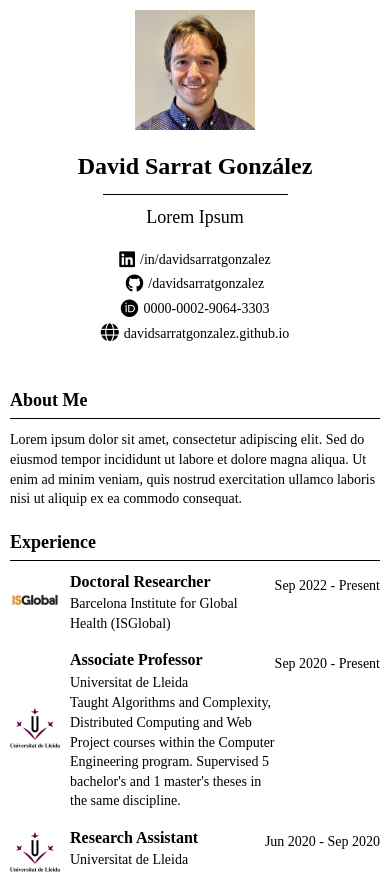
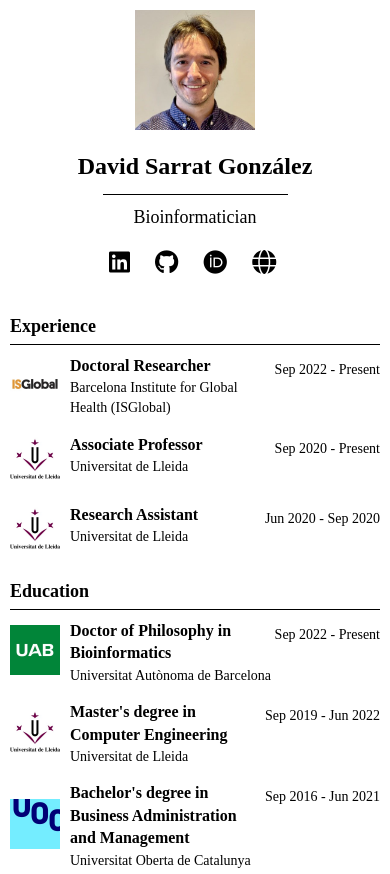
Before and after one commit to davidsarratgonzalez/davidsarratgonzalez.github.io, a React (Create React App) app: page / in a window 390 px wide. Shown: the top 874 px of the page. Built offline with nearby package versions, Linux system fonts and the light colour scheme.

Commit message:
style: responsive social links

```diff
--- a/src/App.css
+++ b/src/App.css
@@ -52,6 +52,7 @@ body {
   margin: 0 0 5px 0;
   font-size: 24px;
   font-weight: bold;
+  font-family: inherit; /* Asegura que la fuente sea la misma que el resto del documento */
 }
 
 .header-divider {
@@ -64,6 +65,7 @@ body {
 .header-subtitle {
   font-size: 18px;
   margin: 5px 0 0 0;
+  font-family: inherit; /* Asegura que la fuente sea la misma que el resto del documento */
 }
 
 .social-links-container {
@@ -201,7 +203,22 @@ a:hover {
   }
 
   .social-links {
+    flex-direction: row; /* Cambia la dirección a fila */
+    justify-content: center; /* Centra los iconos */
     align-items: center;
+  }
+
+  .social-links a {
+    margin: 0 10px; /* Ajusta el espaciado entre los iconos */
+    font-size: 24px; /* Ajusta el tamaño de los iconos */
+  }
+
+  .social-links i {
+    font-size: 24px; /* Ajusta el tamaño de los iconos */
+  }
+
+  .social-links a span {
+    display: none; /* Oculta el texto de los enlaces */
   }
 
   .entry {
--- a/src/components/About.js
+++ b/src/components/About.js
@@ -2,6 +2,10 @@ import React from 'react';
 import aboutData from '../data/about.json';
 
 function About() {
+  if (!aboutData.description) {
+    return null; // No renderiza nada si no hay descripción
+  }
+
   return (
     <section id="about">
       <h2>About Me</h2>
--- a/src/components/Header.js
+++ b/src/components/Header.js
@@ -22,16 +22,16 @@ function Header() {
         <div className="social-links-container">
           <div className="social-links">
             <a href="https://www.linkedin.com/in/davidsarratgonzalez" target="_blank" rel="noopener noreferrer">
-              <i className="fab fa-linkedin"></i> /in/davidsarratgonzalez
+              <i className="fab fa-linkedin"></i> <span>/in/davidsarratgonzalez</span>
             </a>
             <a href="https://github.com/davidsarratgonzalez" target="_blank" rel="noopener noreferrer">
-              <i className="fab fa-github"></i> /davidsarratgonzalez
+              <i className="fab fa-github"></i> <span>/davidsarratgonzalez</span>
             </a>
             <a href="https://orcid.org/0000-0002-9064-3303" target="_blank" rel="noopener noreferrer">
-              <i className="fab fa-orcid"></i> 0000-0002-9064-3303
+              <i className="fab fa-orcid"></i> <span>0000-0002-9064-3303</span>
             </a>
             <a href="https://davidsarratgonzalez.github.io" target="_blank" rel="noopener noreferrer">
-              <i className="fas fa-globe"></i> davidsarratgonzalez.github.io
+              <i className="fas fa-globe"></i> <span>davidsarratgonzalez.github.io</span>
             </a>
           </div>
         </div>
--- a/src/data/about.json
+++ b/src/data/about.json
@@ -1,6 +1,5 @@
 {
   "name": "David Sarrat González",
-  "title": "Lorem Ipsum",
-  "description": "Lorem ipsum dolor sit amet, consectetur adipiscing elit. Sed do eiusmod tempor incididunt ut labore et dolore magna aliqua. Ut enim ad minim veniam, quis nostrud exercitation ullamco laboris nisi ut aliquip ex ea commodo consequat.",
+  "title": "Bioinformatician",
   "profileImage": "david.jpeg"
 }
--- a/src/data/experience.json
+++ b/src/data/experience.json
@@ -4,7 +4,6 @@
     "company": "Barcelona Institute for Global Health (ISGlobal)",
     "startDate": "Sep 2022",
     "endDate": "Present",
-    "description": "",
     "logo": "isglobal.jpeg"
   },
   {
@@ -12,7 +11,6 @@
     "company": "Universitat de Lleida",
     "startDate": "Sep 2020",
     "endDate": "Present",
-    "description": "Taught Algorithms and Complexity, Distributed Computing and Web Project courses within the Computer Engineering program. Supervised 5 bachelor's and 1 master's theses in the same discipline.",
     "logo": "udl.jpeg"
   },
   {
@@ -20,7 +18,6 @@
     "company": "Universitat de Lleida",
     "startDate": "Jun 2020",
     "endDate": "Sep 2020",
-    "description": "",
     "logo": "udl.jpeg"
   }
 ]
```
